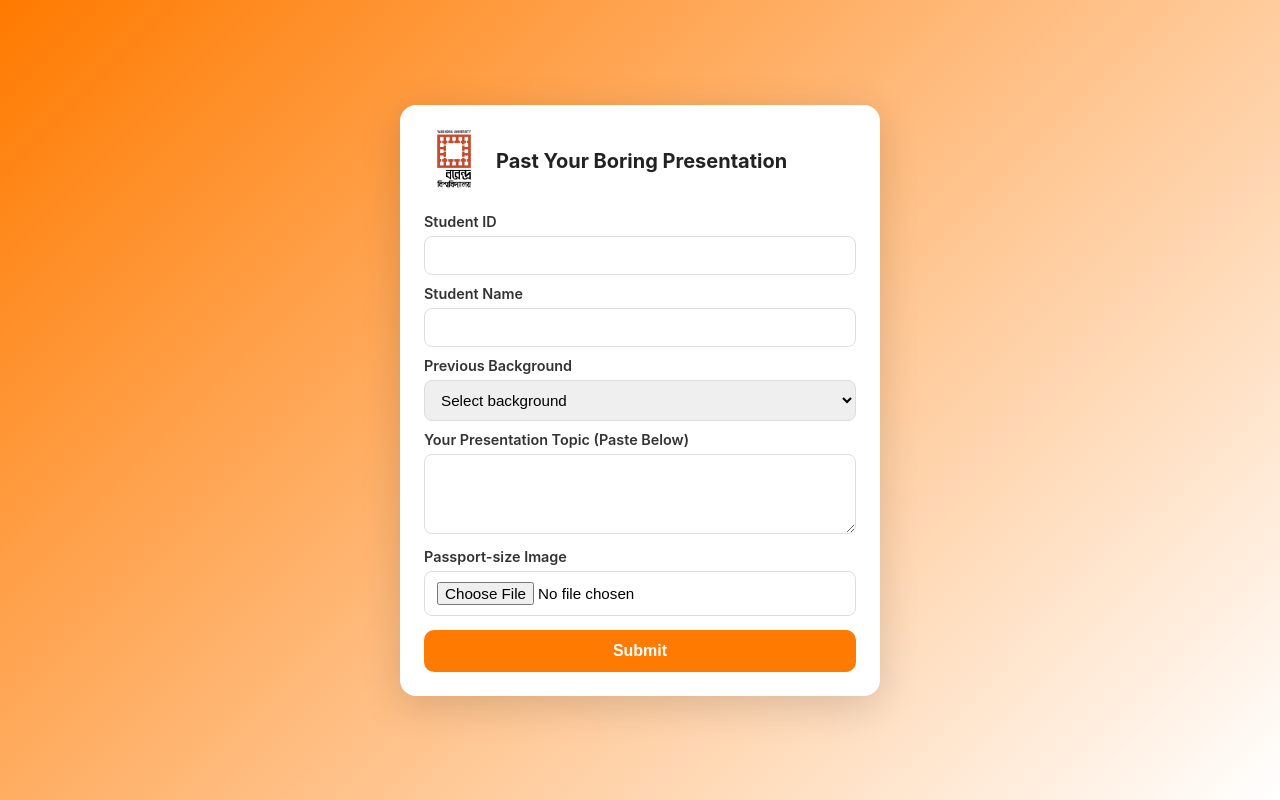
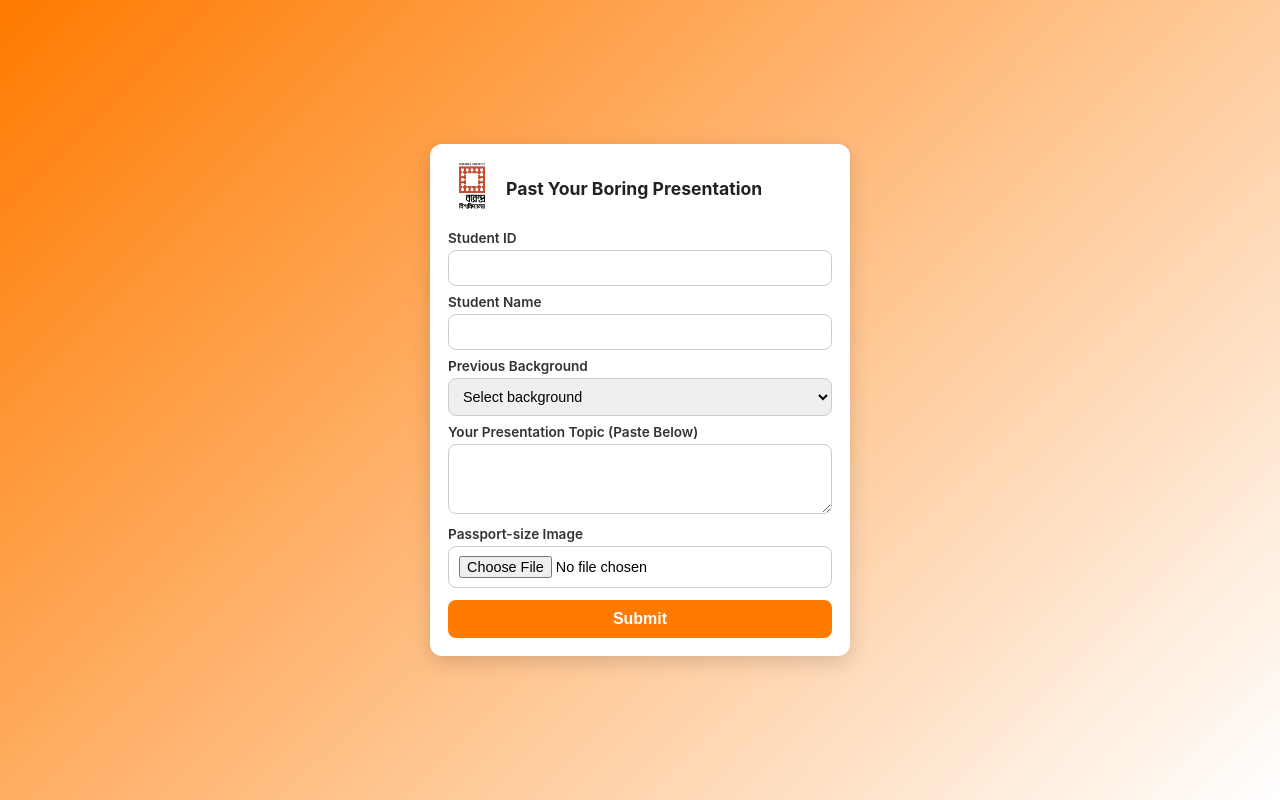
Before and after one commit to white2158/student-form, a plain HTML site: page index.html in a window 1280 px wide. Drawn offline with Linux system fonts and the light colour scheme.

Commit message:
index.html

```diff
--- a/index.html
+++ b/index.html
@@ -13,66 +13,71 @@
       display:flex;
       align-items:center;
       justify-content:center;
-      padding:16px;
+      padding:12px;
     }
     .form-wrapper{
       background:#fff;
-      border-radius:16px;
-      padding:24px;
-      box-shadow:0 10px 40px rgba(0,0,0,.15);
+      border-radius:12px;
+      padding:18px;
+      box-shadow:0 6px 20px rgba(0,0,0,.15);
       width:100%;
-      max-width:480px;
+      max-width:420px;
       animation:slideUp 1s ease forwards;
     }
     header{
       display:flex;
       align-items:center;
-      gap:12px;
-      margin-bottom:20px;
+      gap:10px;
+      margin-bottom:16px;
     }
-    .logo img{width:60px;height:60px;object-fit:contain}
-    h1{font-size:1.25rem;color:#222}
-    label{display:block;font-size:.9rem;font-weight:600;margin:10px 0 6px;color:#333}
+    .logo img{width:48px;height:48px;object-fit:contain}
+    h1{font-size:1.1rem;color:#222}
+    label{display:block;font-size:.85rem;font-weight:600;margin:8px 0 4px;color:#333}
     input,select,textarea{
       width:100%;
-      padding:10px 12px;
+      padding:9px 10px;
       border-radius:8px;
-      border:1px solid #ddd;
-      font-size:.95rem
+      border:1px solid #ccc;
+      font-size:.9rem
     }
-    textarea{resize:vertical;min-height:80px}
+    textarea{resize:vertical;min-height:70px}
     .btn{
-      margin-top:14px;width:100%;
-      padding:12px;border:none;
-      border-radius:10px;
+      margin-top:12px;width:100%;
+      padding:10px;border:none;
+      border-radius:8px;
       background:#ff7a00;
       color:#fff;font-weight:600;
       font-size:1rem;cursor:pointer;
       transition:transform .2s
     }
     .btn:hover{transform:translateY(-2px)}
-    @keyframes slideUp{from{transform:translateY(50px);opacity:0}to{transform:translateY(0);opacity:1}}
+    @keyframes slideUp{from{transform:translateY(40px);opacity:0}to{transform:translateY(0);opacity:1}}
+    /* Popup */
     .popup{
-      position:fixed;top:0;left:0;width:100%;height:100%;background:rgba(0,0,0,.5);
-      display:flex;align-items:center;justify-content:center;visibility:hidden;opacity:0;
+      position:fixed;top:0;left:0;width:100%;height:100%;
+      background:rgba(0,0,0,.5);
+      display:flex;align-items:center;justify-content:center;
+      visibility:hidden;opacity:0;
       transition:opacity .4s,visibility .4s;
+      padding:16px;
     }
     .popup.active{visibility:visible;opacity:1}
     .popup-content{
-      background:#fff;padding:30px;border-radius:16px;
-      box-shadow:0 10px 40px rgba(0,0,0,.2);text-align:center;
+      background:#fff;padding:20px;border-radius:12px;
+      box-shadow:0 6px 20px rgba(0,0,0,.2);
+      text-align:center;width:100%;max-width:320px;
       animation:pop .6s ease;
     }
-    @keyframes pop{0%{transform:scale(0.6) rotate(-10deg)}50%{transform:scale(1.05) rotate(5deg)}100%{transform:scale(1) rotate(0)}}
-    .funny{font-size:2rem;animation:bounce 1s infinite alternate}
-    @keyframes bounce{from{transform:translateY(0)}to{transform:translateY(-12px)}}
+    @keyframes pop{0%{transform:scale(0.7) rotate(-5deg)}50%{transform:scale(1.05) rotate(3deg)}100%{transform:scale(1) rotate(0)}}
+    .funny{font-size:1.8rem;animation:bounce 1s infinite alternate}
+    @keyframes bounce{from{transform:translateY(0)}to{transform:translateY(-10px)}}
   </style>
 </head>
 <body>
   <div class="form-wrapper">
     <header>
       <div class="logo">
-        <img src="Iconlogo.jpg" alt="Varendra University Logo" />
+        <img src="Iconlogo.jpg" alt="University Logo" />
       </div>
       <h1>Past Your Boring Presentation</h1>
     </header>
@@ -117,12 +122,18 @@
 
     form.addEventListener('submit', e => {
       e.preventDefault();
-      if(!form.checkValidity()){
+      if (!form.checkValidity()) {
         alert('Please fill out all fields before submitting.');
         return;
       }
 
       const data = new FormData(form);
+      const photoFile = data.get('photo');
+
+      if (photoFile) {
+        const reader = new FileReader();
+        reader.onloadend = function() {
+          data.set('photo', reader.result);
 
           fetch('https://script.google.com/macros/s/AKfycbxCblNatPmV5BZksIPl_FC8qdleTE5VMk-hJgynM5yMlMvqtNBnA26t5GB7XVX-X1uT/exec', {
             method: 'POST',
@@ -133,7 +144,13 @@
           .catch(err => console.error('Error!', err.message));
 
           popup.classList.add('active');
-      setTimeout(()=>{popup.classList.remove('active');form.reset();},3000);
+          setTimeout(() => {
+            popup.classList.remove('active');
+            form.reset();
+          }, 3000);
+        };
+        reader.readAsDataURL(photoFile);
+      }
     });
   </script>
 </body>
```
Lines whose indentation alone changed are shown as unchanged.
